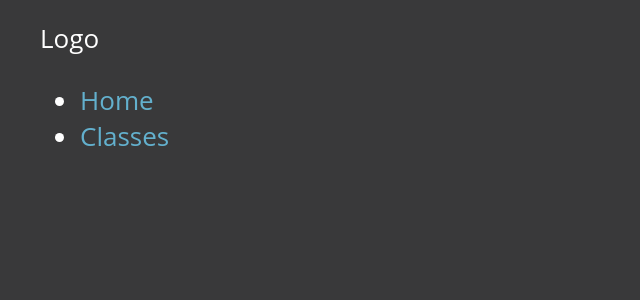
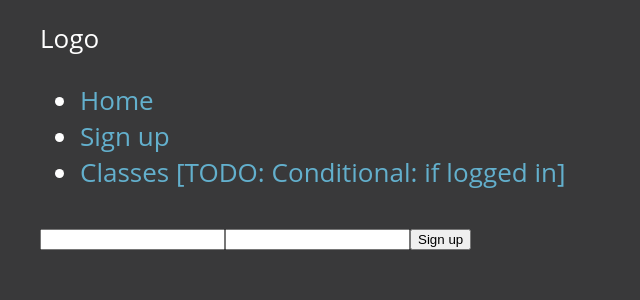
Before and after one commit to thebailers/membr-mngment, a React (Create React App) app: page /auth in a window 1280 px wide. Before the commit this address had no page. Shown: the top 300 px of the page, without its empty margins (0-640 px from the left). Built offline with nearby package versions, Linux system fonts and the light colour scheme.

Commit message:
Add Home component to routes dir

```diff
--- a/src/App.tsx
+++ b/src/App.tsx
@@ -1,10 +1,11 @@
 import { Routes, Route } from "react-router-dom";
-import Header from "./components/header/header.component";
+import Header from "./routes/header/header.component";
 
-import Home from "./components/home/home.component";
+import Home from "./routes/home/home.component";
 import ClassesWrapper from "./components/classes/classes-wrapper.component";
 
 import { GlobalStyle } from "./global-styles";
+import Auth from "./routes/auth/auth.component";
 
 function App() {
   return (
@@ -13,6 +14,7 @@ function App() {
       <Header />
       <Routes>
         <Route path="/" element={<Home />} />
+        <Route path="/auth" element={<Auth />} />
         <Route path="classes/*" element={<ClassesWrapper />} />
       </Routes>
     </div>
--- /dev/null
+++ b/src/routes/auth/auth.component.tsx
@@ -0,0 +1,42 @@
+import { useState } from "react";
+import { FirebaseError } from "firebase/app";
+
+import { signUpUserEmailPassword } from "../../utils/firebase/firebase.utils";
+
+const Auth = () => {
+  const [emailInput, setEmailInput] = useState<string>("");
+  const [passwordInput, setPasswordInput] = useState<string>("");
+
+  const handleSubmit = async (e: React.FormEvent<HTMLFormElement>) => {
+    e.preventDefault();
+    try {
+      const signUp = await signUpUserEmailPassword(emailInput, passwordInput);
+      console.log("try: ", signUp);
+    } catch (error: unknown) {
+      if (error instanceof FirebaseError) {
+        console.log("catch err: ", error.message);
+      } else {
+        console.log("unknown err: ", error);
+      }
+    }
+  };
+
+  return (
+    <form onSubmit={handleSubmit}>
+      <input
+        type="text"
+        value={emailInput}
+        onChange={(e) => setEmailInput(e.target.value)}
+      />
+
+      <input
+        type="password"
+        value={passwordInput}
+        onChange={(e) => setPasswordInput(e.target.value)}
+      />
+      <button type="submit">Sign up</button>
+    </form>
+  );
+};
+
+export default Auth;
--- a/src/components/header/header.component.tsx
+++ b/src/routes/header/header.component.tsx
@@ -15,9 +15,14 @@ const Header = () => {
           <li>
             <Link to="/">Home</Link>
           </li>
+          <li>
+            <Link to="/auth">Sign up</Link>
+          </li>
           {currentDay && (
             <li>
-              <Link to={`/classes/${currentDay}`}>Classes</Link>
+              <Link to={`/classes/${currentDay}`}>
+                Classes [TODO: Conditional: if logged in]
+              </Link>
             </li>
           )}
         </ul>
```
Also changed, not shown: src/routes/home/home.component.tsx (renamed from src/components/home/home.component.tsx), 2 other files (tests, documents, lock files or other folders).
